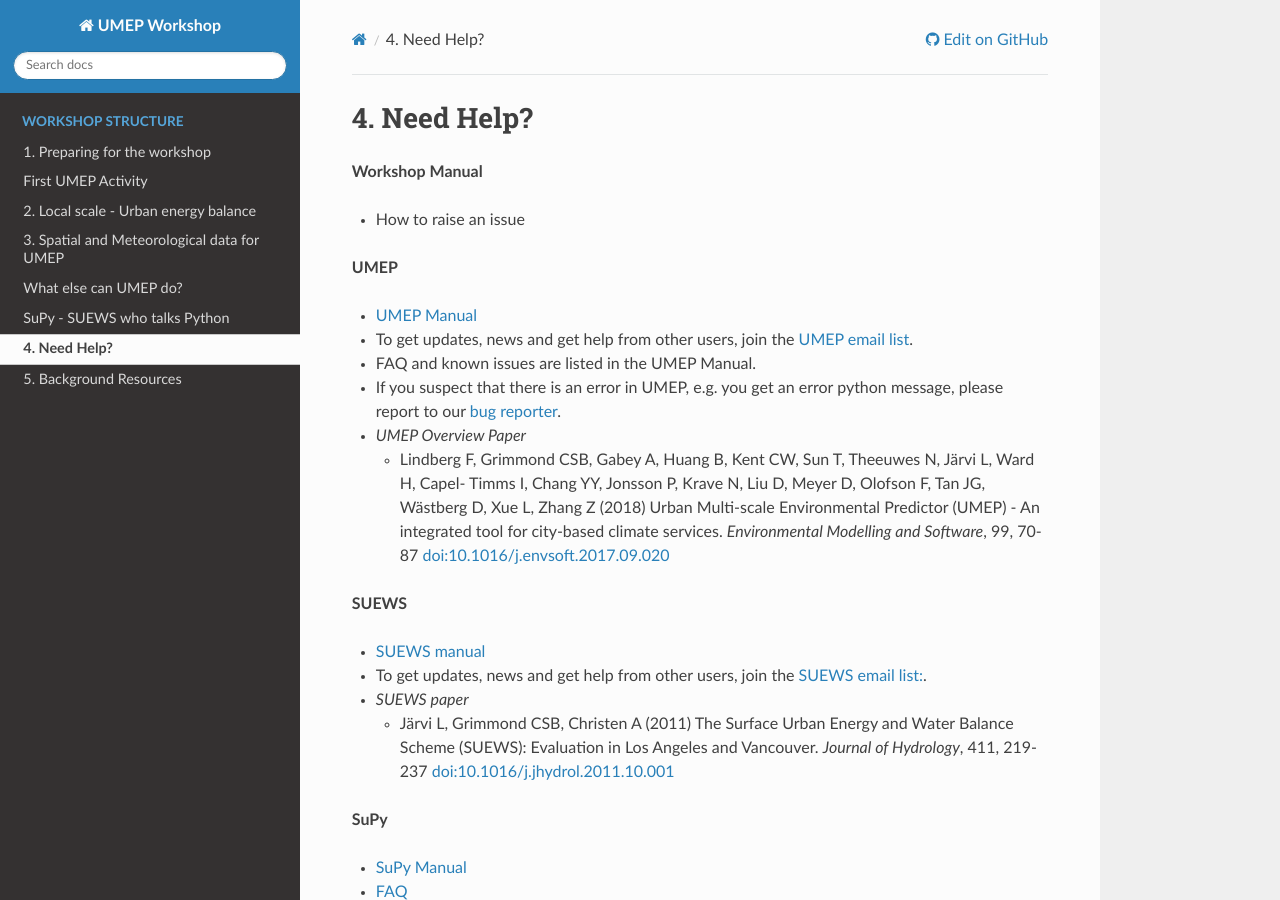
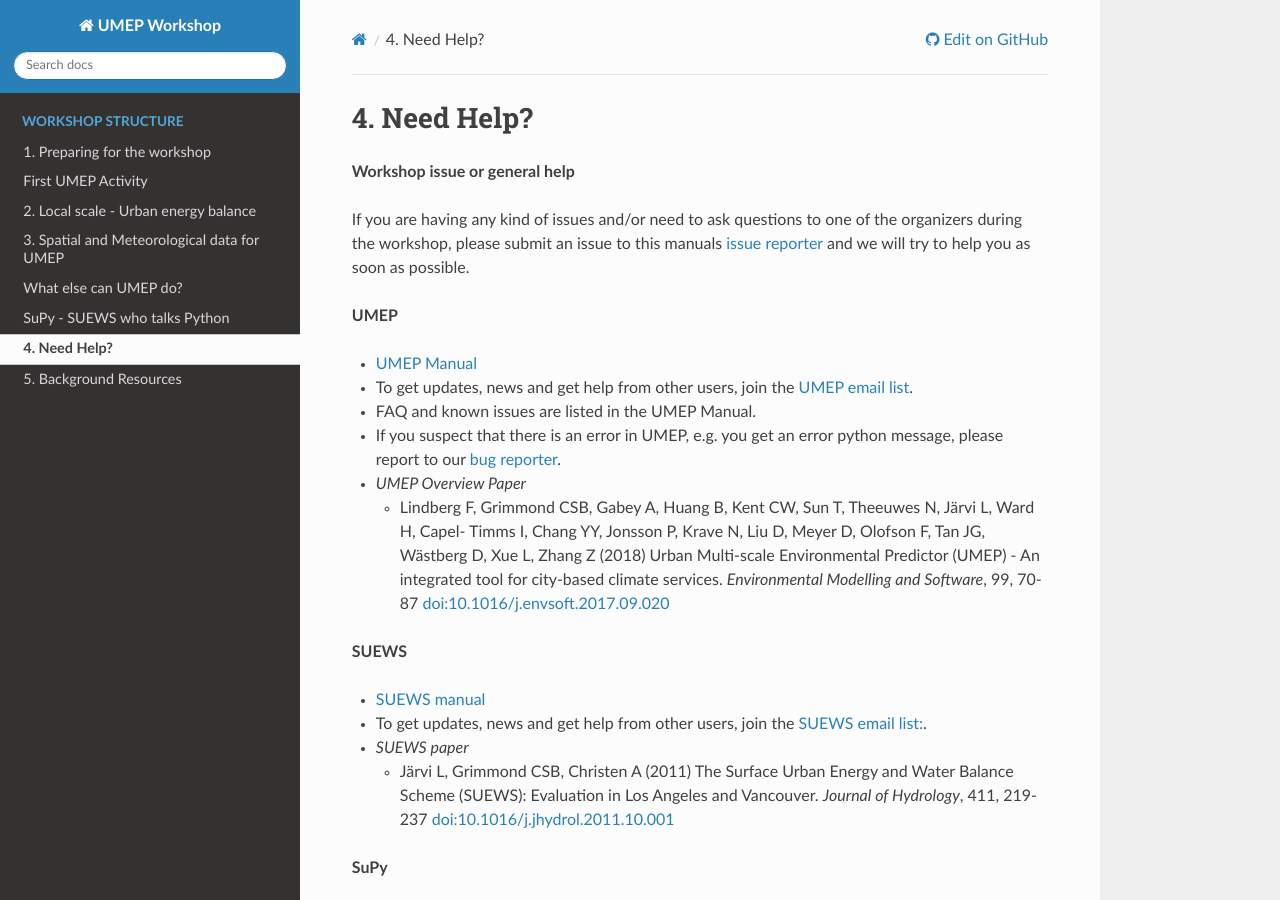
Before and after one commit to Urban-Meteorology-Reading/UMEP-Workshop, a Sphinx documentation site: the page built from source/NeedHelp.rst, in a window 1280 px wide and 900 px high. Built offline with Sphinx 7.4.7 and the Read the Docs theme 2.0.0, drawn with Linux system fonts in a browser that asks for light colours.

Commit message:
Update NeedHelp.rst

```diff
--- a/source/NeedHelp.rst
+++ b/source/NeedHelp.rst
@@ -3,9 +3,9 @@
 Need Help?
 ~~~~~~~~~~
 
-**Workshop Manual**
+**Workshop issue or general help**
 
-- How to raise an issue
+If you are having any kind of issues and/or need to ask questions to one of the organizers during the workshop, please submit an issue to this manuals `issue reporter <https://github.com/Urban-Meteorology-Reading/UMEP-Workshop.io/issues/new?assignees=&labels=docs&template=docs-issue-report.md&title=>`__ and we will try to help you as soon as possible.
 
 **UMEP**
 
```
